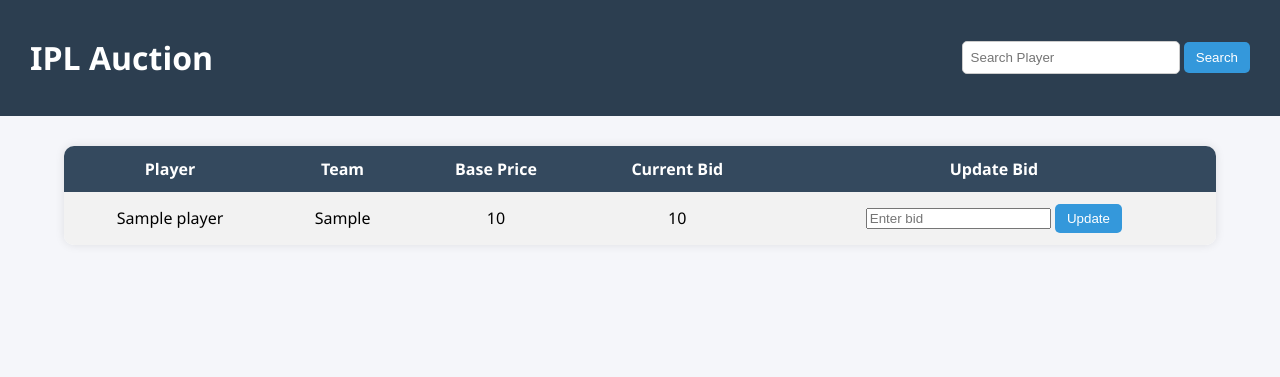
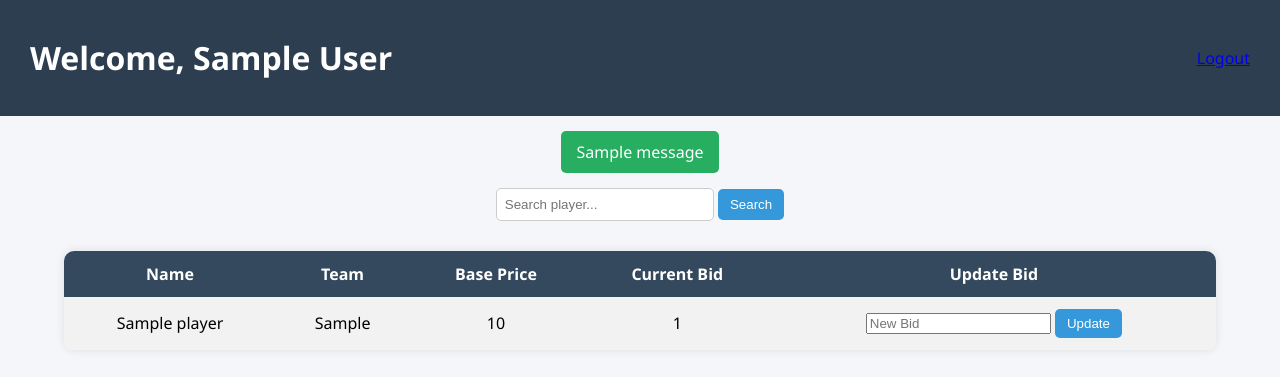
Before and after one commit to DhritiVichhivora/ipl-auction-system, a Flask app: page /index in a window 1280 px wide. Shown: the top 377 px of the page. Run offline with Flask 3, Linux system fonts and the light colour scheme; the visitor is signed in with stand-in values (Sample User, id 1); tables that the repository leaves empty hold one stand-in row (values such as "Sample post"); one stand-in notice (Sample message) is shown; some libraries are stand-ins or nearby versions.

Commit message:
Update index.html

```diff
--- a/templates/index.html
+++ b/templates/index.html
@@ -7,16 +7,28 @@
 </head>
 <body>
     <div class="header">
-        <h1>IPL Auction</h1>
-        <form class="search-bar" method="get" action="{{ url_for('index') }}">
-            <input type="text" name="search" placeholder="Search Player" value="{{ search }}">
+        <h1>Welcome, {{ session['user_name'] }}</h1>
+        <a href="{{ url_for('logout') }}" class="logout-btn">Logout</a>
+    </div>
+
+    {% with messages = get_flashed_messages(with_categories=true) %}
+      {% if messages %}
+        {% for category, message in messages %}
+          <div class="flash {{ category }}">{{ message }}</div>
+        {% endfor %}
+      {% endif %}
+    {% endwith %}
+
+    <div class="search-bar">
+        <form method="GET" action="{{ url_for('index') }}">
+            <input type="text" name="search" placeholder="Search player..." value="{{ request.args.get('search','') }}">
             <button type="submit">Search</button>
         </form>
     </div>
 
     <table>
         <tr>
-            <th>Player</th>
+            <th>Name</th>
             <th>Team</th>
             <th>Base Price</th>
             <th>Current Bid</th>
@@ -24,16 +36,17 @@
         </tr>
         {% for player in players %}
         <tr>
-            <td>{{ player.name }}</td>
-            <td>{{ player.team }}</td>
-            <td>{{ player.base_price }}</td>
-            <td>{{ player.bid or player.base_price }}</td>
-            <td>
-                <form method="POST" action="{{ url_for('update_bid', player_id=player.id) }}">
-                    <input type="number" name="bid" placeholder="Enter bid" required>
+            <form method="POST" action="{{ url_for('index') }}">
+                <td>{{ player.name }}</td>
+                <td>{{ player.team }}</td>
+                <td>{{ player.base_price }}</td>
+                <td>{{ player.current_bid }}</td>
+                <td>
+                    <input type="hidden" name="player_id" value="{{ player.id }}">
+                    <input type="number" name="new_bid" placeholder="New Bid" required>
                     <button type="submit">Update</button>
-                </form>
-            </td>
+                </td>
+            </form>
         </tr>
         {% endfor %}
     </table>
```
